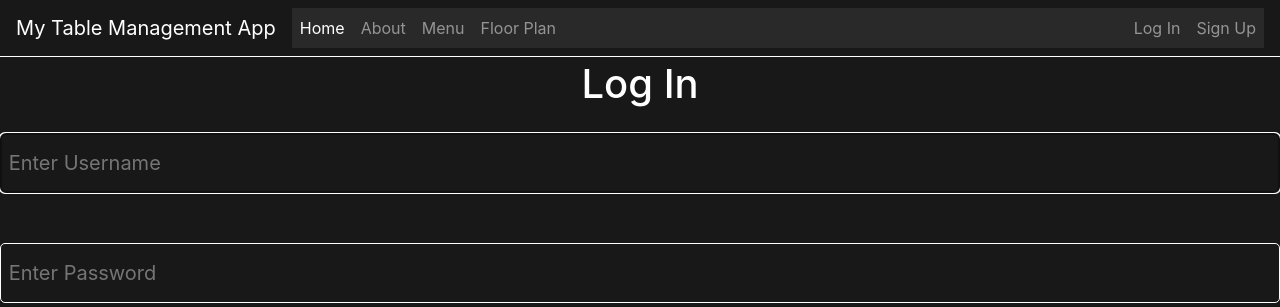
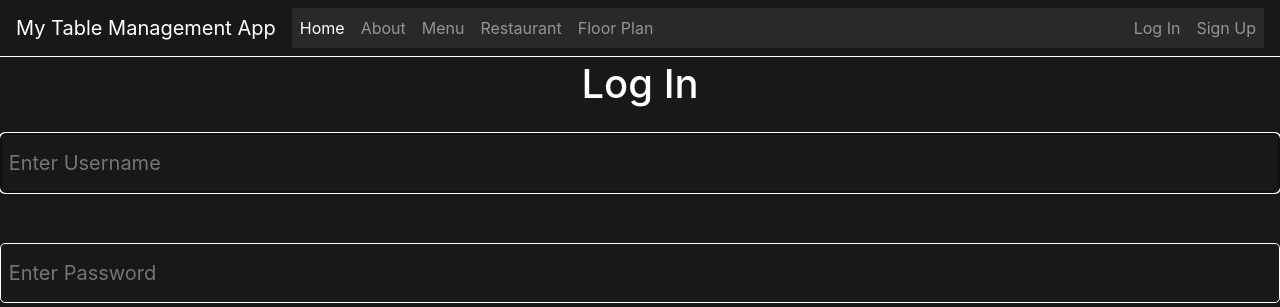
Before and after one commit to Zokibi/Group-6---Fall2024, a Django app: page /login/ in a window 1280 px wide. Shown: the top 307 px of the page. Run offline with Django 5.2, Linux system fonts and the light colour scheme; parts of the project's set-up code (start-up, migrations or seed data) failed here and were passed over; some libraries are stand-ins or nearby versions.

Commit message:
Stable Version of Page

```diff
--- a/Table Management Software/TableManagementSoftware/TMS/forms.py
+++ b/Table Management Software/TableManagementSoftware/TMS/forms.py
@@ -74,3 +74,20 @@ class AddMenuItem(forms.ModelForm):
      class Meta:
            model = Item
            fields = ['itemName', 'price']
+
+class SaveRestaurantProfile(forms.ModelForm):
+      def __init__(self, *args, **kwargs):
+            super().__init__(*args, **kwargs)
+            self.fields['name'].widget.attrs.update({
+                  'placeholder': ' Restaurant Name',
+                  'class': 'form-input',
+                  'style': 'background-color: transparent; border: 1px white solid; border-radius: 5px; font-size: 20px; color: white'
+            })
+            self.fields['numTables'].widget.attrs.update({
+                  'placeholder': ' Number of Tables',
+                  'class': 'form-input',
+                  'style': 'background-color: transparent; border: 1px white solid; border-radius: 5px; font-size: 20px; color: white'
+            })
+      class Meta:
+            model = Restaurant
+            fields = ['name', 'numTables']
--- a/Table Management Software/TableManagementSoftware/TMS/templates/base.html
+++ b/Table Management Software/TableManagementSoftware/TMS/templates/base.html
@@ -39,6 +39,9 @@
             <a class="nav-link" href="{% url 'menu' %}">Menu</a>
           </li>
           <li class="nav-item">
+            <a href="{% url 'restaurant' %}" class="nav-link">Restaurant</a>
+          </li>
+          <li class="nav-item">
             <a class="nav-link" href="{% url 'restaurant_layout' %}">Floor Plan</a>
           </li>
         </ul>
--- a/Table Management Software/TableManagementSoftware/TMS/templates/restaurant_layout.html
+++ b/Table Management Software/TableManagementSoftware/TMS/templates/restaurant_layout.html
@@ -26,8 +26,6 @@
 {% endblock %}
 
 {% block script %}
-{{tables|json_script:"tables-json"}}
-{{employees|json_script:"employees-json"}}
 <script src="https://unpkg.com/konva@9.3.3/konva.min.js"></script>
 <script src="{% static 'js/floorPlanHandler.js' %}"></script>
 {% endblock script %}
--- a/Table Management Software/TableManagementSoftware/TMS/urls.py
+++ b/Table Management Software/TableManagementSoftware/TMS/urls.py
@@ -1,4 +1,5 @@
 from django.urls import path
+from django.contrib import admin
 from . import views
 
 urlpatterns = [
@@ -8,5 +9,6 @@ urlpatterns = [
     path("about/", views.about_view, name="about"),
     path("menu/", views.menu_view, name="menu"),
     path('logout/', views.logout_view, name="logout"),
+    path('restaurant/', views.restaurant_view, name="restaurant"),
     path('restaurant-layout/', views.restaurant_layout, name='restaurant_layout'),
 ]
```
